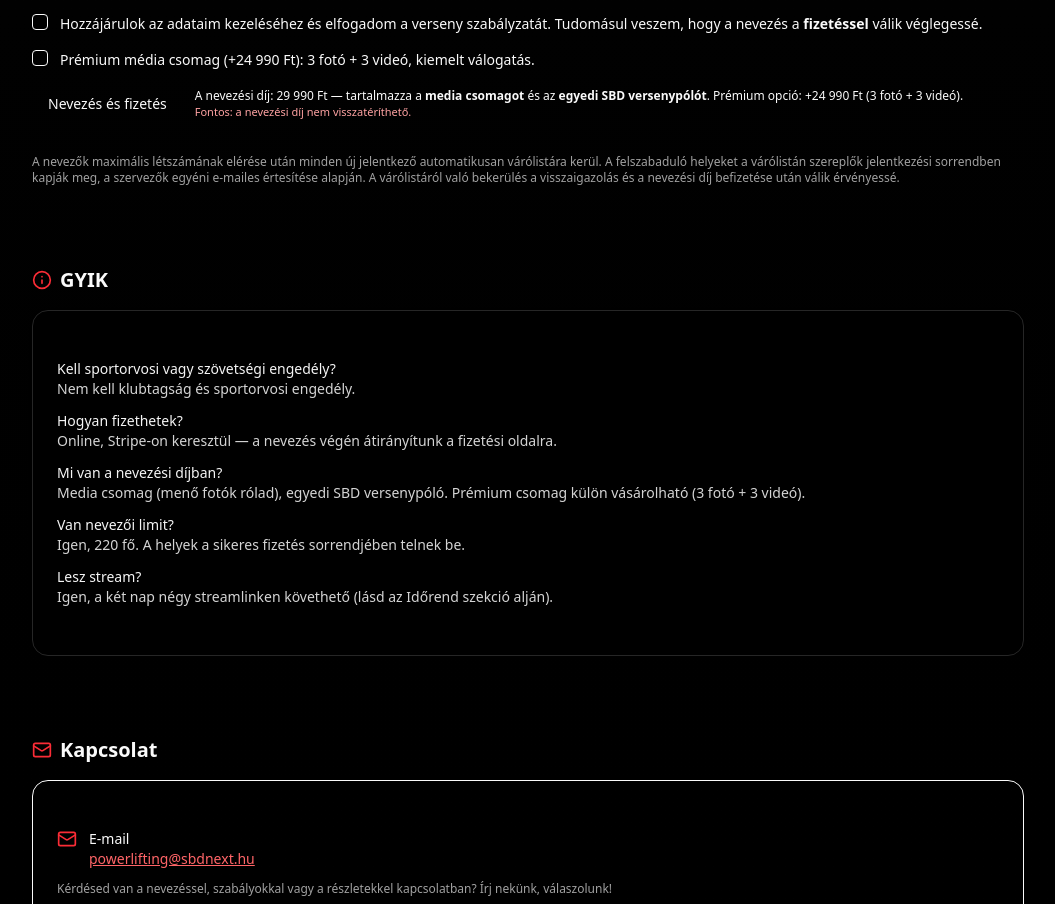
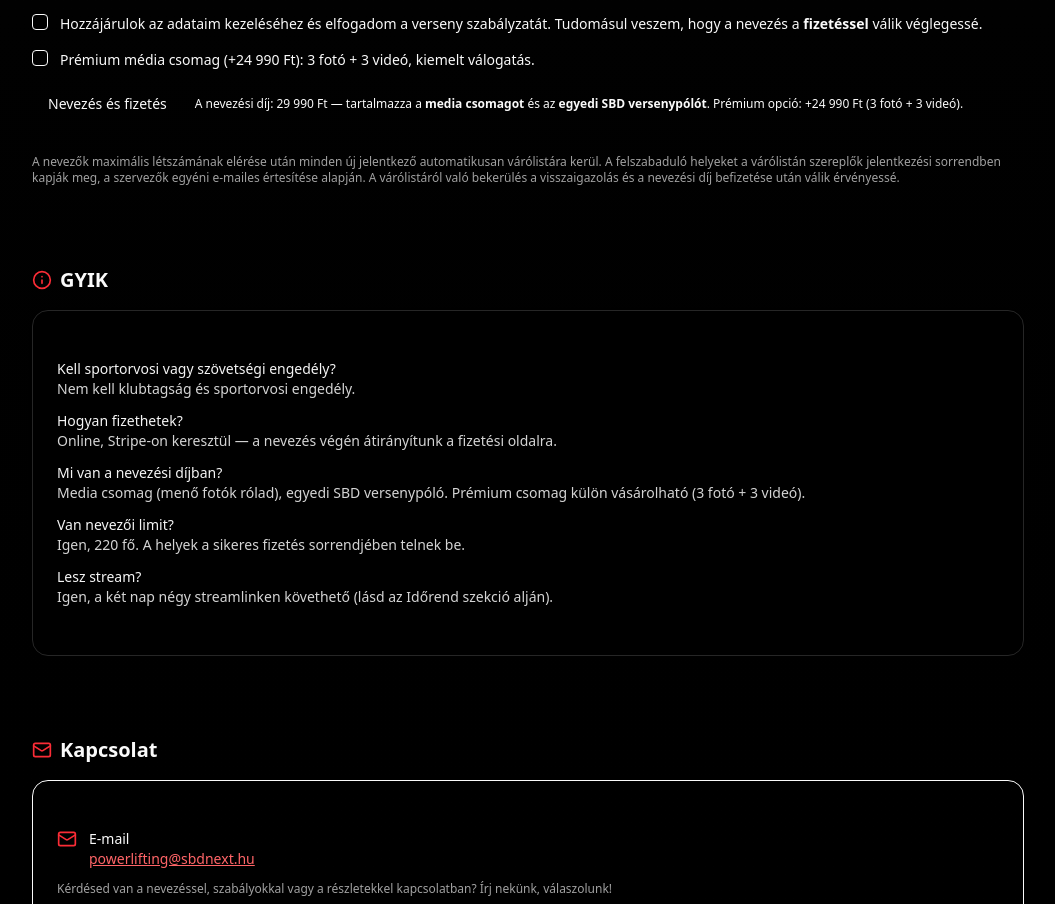
Before and after one commit to powerfloweu/sbdnext-event, a Next.js app: page / in a window 1280 px wide. Shown: the part 3826-4730 px from the top of the page, without its empty margins (112-1167 px from the left). Built offline with nearby package versions, Linux system fonts and the light colour scheme.

Commit message:
Finalize registration fields + webhook payload for SBD Next

```diff
--- a/app/page.tsx
+++ b/app/page.tsx
@@ -608,10 +608,6 @@ function RegistrationForm() {
           A nevezési díj: 29 990 Ft — tartalmazza a <b>media csomagot</b> és az{" "}
           <b>egyedi SBD versenypólót</b>. Prémium opció: +24 990 Ft (3 fotó + 3
           videó).
-          <br />
-          <span className="text-[11px] text-red-300">
-            Fontos: a nevezési díj nem visszatéríthető.
-          </span>
         </div>
       </div>
     </form>
```
